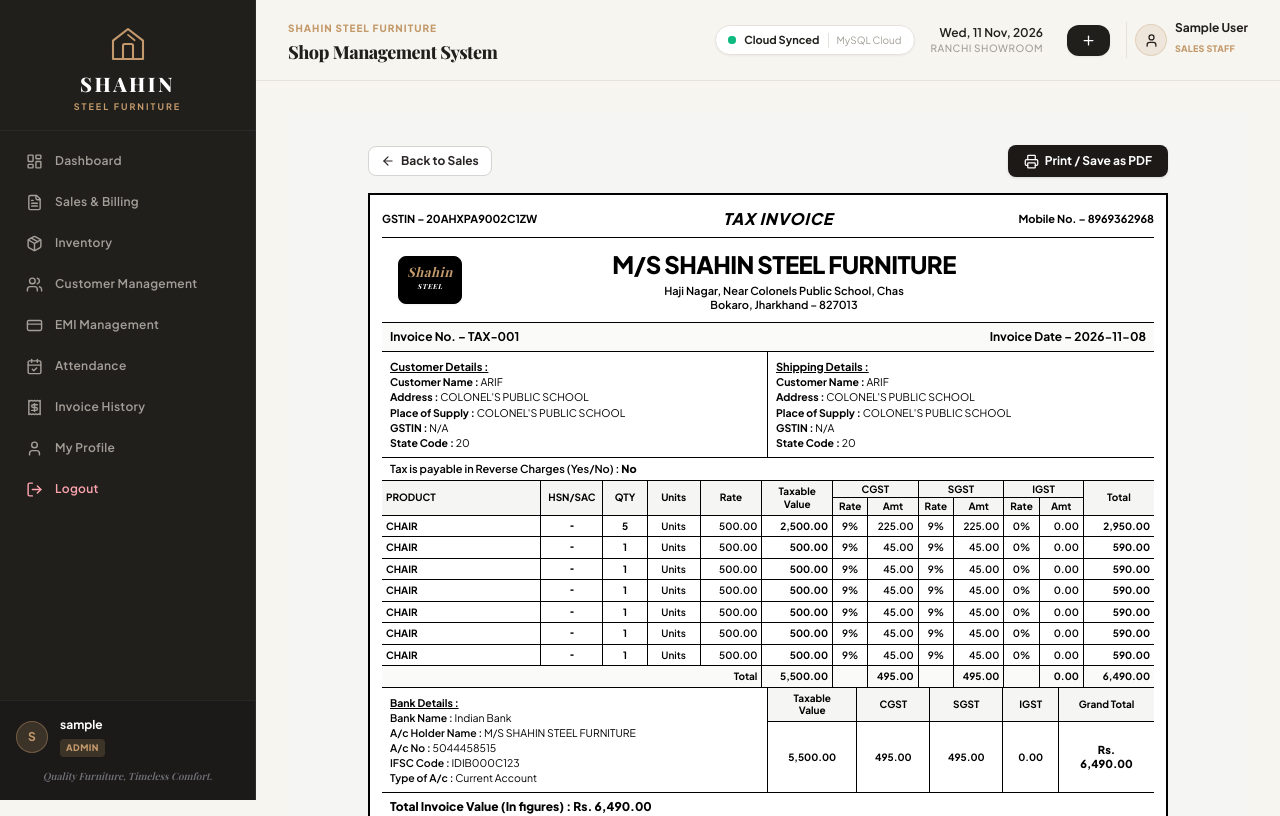
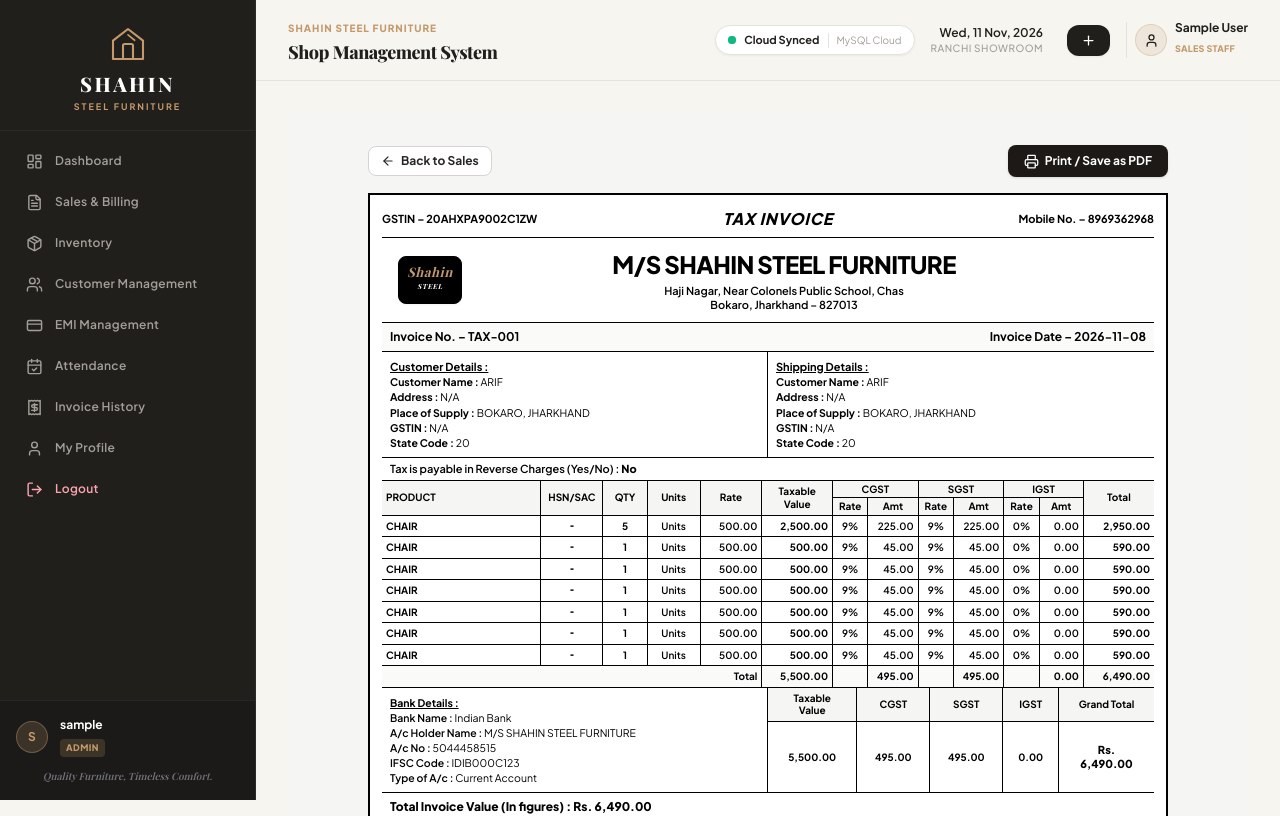
Before and after one commit to arifiqbal8709/SHAHIN-STEEL-SHOP, a React (Vite) app in the folder frontend/: page /sales/tax-invoice in a window 1280 px wide. Shown: the top 816 px of the page. Built offline with nearby package versions, Linux system fonts and the light colour scheme; no server answers; sample sign-in values are in the browser's storage; a web font is replaced by a local one.

Commit message:
Default empty customer delivery address to N/A on invoices

```diff
--- a/frontend/src/components/EstimateBillTemplate.jsx
+++ b/frontend/src/components/EstimateBillTemplate.jsx
@@ -45,7 +45,7 @@ const EstimateBillTemplate = ({ sale }) => {
 
   const customerName = sale.customer_name || sale.customer?.name || 'Walk-in Customer';
   const customerPhone = sale.customer_phone || sale.customer?.phone || 'N/A';
-  const customerAddress = sale.customer_address || sale.customer?.address || 'Chas, Bokaro, Jharkhand';
+  const customerAddress = (sale.customer_address || sale.customer?.address || '').trim() || 'N/A';
 
   // Exactly 8 numbered rows as in the reference template
   const totalDisplayRows = Math.max(8, rawItems.length);
--- a/frontend/src/components/PrintInvoiceModal.jsx
+++ b/frontend/src/components/PrintInvoiceModal.jsx
@@ -62,6 +62,7 @@ const PrintInvoiceModal = ({ sale, isOpen, onClose }) => {
   const invoiceDateStr = sale.sale_date
     ? new Date(sale.sale_date).toISOString().slice(0, 10)
     : new Date().toISOString().slice(0, 10);
+  const customerAddress = (sale.customer_address || sale.customer?.address || '').trim() || 'N/A';
 
   return (
     <div className="fixed inset-0 z-50 bg-black/60 backdrop-blur-sm flex items-center justify-center p-2 sm:p-4 overflow-y-auto">
@@ -159,7 +160,7 @@ const PrintInvoiceModal = ({ sale, isOpen, onClose }) => {
               <div className="p-2 border-r border-black space-y-0.5">
                 <p className="font-bold underline text-[11px]">Customer Details :</p>
                 <p><span className="font-bold">Customer Name :</span> {sale.customer_name || 'ARIF'}</p>
-                <p><span className="font-bold">Address :</span> {sale.customer_address || "COLONEL'S PUBLIC SCHOOL, BOKARO"}</p>
+                <p><span className="font-bold">Address :</span> {customerAddress}</p>
                 <p><span className="font-bold">Place of Supply :</span> {sale.customer_city || 'BOKARO, JHARKHAND'}</p>
                 <p><span className="font-bold">GSTIN :</span> N/A</p>
                 <p><span className="font-bold">State Code :</span> 20</p>
@@ -169,7 +170,7 @@ const PrintInvoiceModal = ({ sale, isOpen, onClose }) => {
               <div className="p-2 space-y-0.5">
                 <p className="font-bold underline text-[11px]">Shipping Details :</p>
                 <p><span className="font-bold">Customer Name :</span> {sale.customer_name || 'ARIF'}</p>
-                <p><span className="font-bold">Address :</span> {sale.customer_address || "COLONEL'S PUBLIC SCHOOL, BOKARO"}</p>
+                <p><span className="font-bold">Address :</span> {customerAddress}</p>
                 <p><span className="font-bold">Place of Supply :</span> {sale.customer_city || 'BOKARO, JHARKHAND'}</p>
                 <p><span className="font-bold">GSTIN :</span> N/A</p>
                 <p><span className="font-bold">State Code :</span> 20</p>
--- a/frontend/src/pages/Customers.jsx
+++ b/frontend/src/pages/Customers.jsx
@@ -472,7 +472,7 @@ const Customers = () => {
                       <td className="text-xs text-[#71717A] max-w-xs">
                         <span className="flex items-start gap-1">
                           <MapPin size={12} className="text-[#A39E98] shrink-0 mt-0.5" />
-                          <span className="truncate">{c.address || 'Chas, Bokaro, Jharkhand'}</span>
+                          <span className="truncate">{(c.address || '').trim() || 'N/A'}</span>
                         </span>
                       </td>
                       <td className="font-bold text-xs text-[#211F1C]">{fmt(c.total_spent)}</td>
--- a/frontend/src/pages/TaxInvoice.jsx
+++ b/frontend/src/pages/TaxInvoice.jsx
@@ -12,8 +12,8 @@ const TaxInvoice = () => {
     invoice_number: 'TAX-001',
     sale_date: '2026-11-08',
     customer_name: 'ARIF',
-    customer_address: "COLONEL'S PUBLIC SCHOOL",
-    customer_city: "COLONEL'S PUBLIC SCHOOL",
+    customer_address: 'N/A',
+    customer_city: 'BOKARO, JHARKHAND',
     items: [
       { product_name: 'CHAIR', quantity: 5, unit_selling_price: 500, discount_amount: 0 },
       { product_name: 'CHAIR', quantity: 1, unit_selling_price: 500, discount_amount: 0 },
@@ -65,6 +65,8 @@ const TaxInvoice = () => {
   const invoiceDateStr = sale.sale_date
     ? new Date(sale.sale_date).toISOString().slice(0, 10)
     : '2026-11-08';
+  const customerAddress = (sale.customer_address || sale.customer?.address || '').trim() || 'N/A';
+  const customerCity = (sale.customer_city || sale.customer?.city || '').trim() || 'BOKARO, JHARKHAND';
 
   return (
     <div className="min-h-screen bg-stone-100 p-4 sm:p-8 print:min-h-0 print:p-0 print:m-0 print:bg-white">
@@ -129,8 +131,8 @@ const TaxInvoice = () => {
           <div className="p-2 border-r border-black space-y-0.5">
             <p className="font-bold underline text-[11px]">Customer Details :</p>
             <p><span className="font-bold">Customer Name :</span> {sale.customer_name || 'ARIF'}</p>
-            <p><span className="font-bold">Address :</span> {sale.customer_address || "COLONEL'S PUBLIC SCHOOL"}</p>
-            <p><span className="font-bold">Place of Supply :</span> {sale.customer_city || "COLONEL'S PUBLIC SCHOOL"}</p>
+            <p><span className="font-bold">Address :</span> {customerAddress}</p>
+            <p><span className="font-bold">Place of Supply :</span> {customerCity}</p>
             <p><span className="font-bold">GSTIN :</span> N/A</p>
             <p><span className="font-bold">State Code :</span> 20</p>
           </div>
@@ -138,8 +140,8 @@ const TaxInvoice = () => {
           <div className="p-2 space-y-0.5">
             <p className="font-bold underline text-[11px]">Shipping Details :</p>
             <p><span className="font-bold">Customer Name :</span> {sale.customer_name || 'ARIF'}</p>
-            <p><span className="font-bold">Address :</span> {sale.customer_address || "COLONEL'S PUBLIC SCHOOL"}</p>
-            <p><span className="font-bold">Place of Supply :</span> {sale.customer_city || "COLONEL'S PUBLIC SCHOOL"}</p>
+            <p><span className="font-bold">Address :</span> {customerAddress}</p>
+            <p><span className="font-bold">Place of Supply :</span> {customerCity}</p>
             <p><span className="font-bold">GSTIN :</span> N/A</p>
             <p><span className="font-bold">State Code :</span> 20</p>
           </div>
--- a/frontend/src/services/api.js
+++ b/frontend/src/services/api.js
@@ -516,7 +516,7 @@ export const salesAPI = {
           invoice_number: invNum,
           customer_name: data.customer?.name || 'Customer',
           customer_phone: data.customer?.phone || '9999999999',
-          customer_address: data.customer?.address || 'Ranchi',
+          customer_address: (data.customer?.address || '').trim() || 'N/A',
           sale_date: new Date().toISOString(),
           subtotal,
           taxable_amount: taxable,
@@ -551,7 +551,7 @@ export const salesAPI = {
               name: cName || 'Walk-in Customer',
               phone: cPhone || `999${Date.now().toString().slice(-7)}`,
               alternate_phone: data.customer?.alternate_phone || '',
-              address: data.customer?.address || 'Chas, Bokaro',
+              address: (data.customer?.address || '').trim(),
               city: data.customer?.city || 'Chas, Bokaro',
               state: data.customer?.state || 'Jharkhand',
               pincode: data.customer?.pincode || '827013',
```
